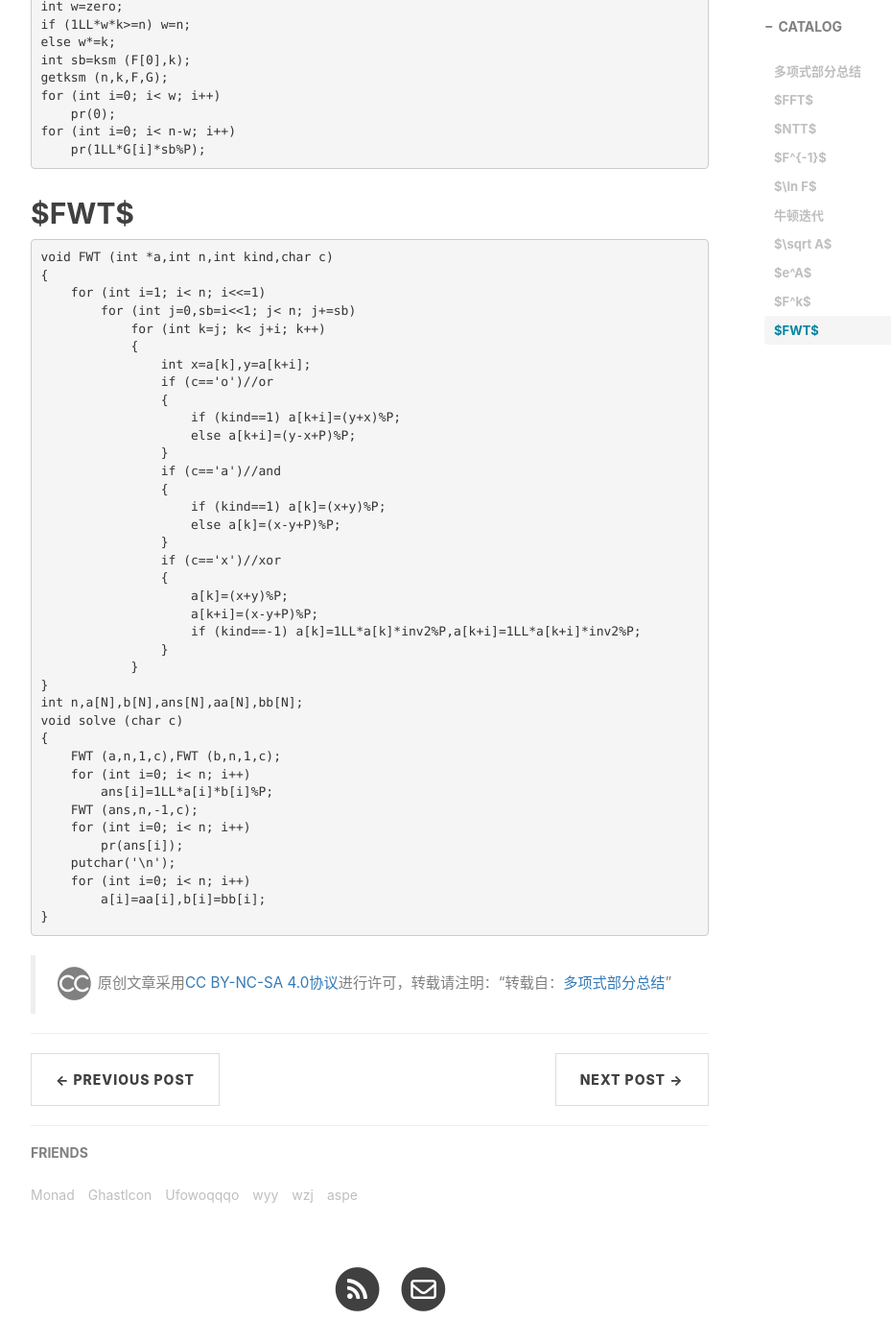
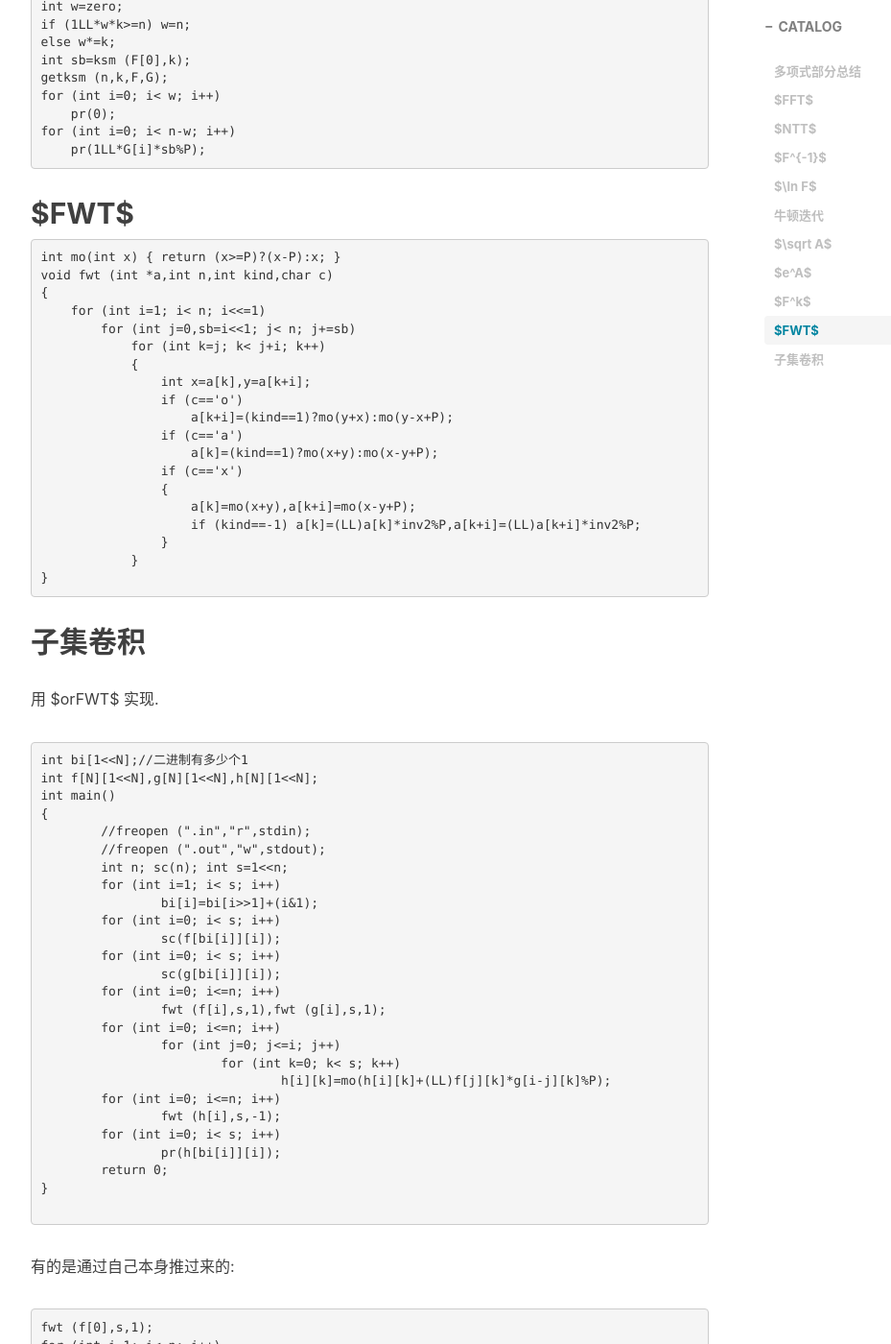
Before and after one commit to zhengyucheng/zhengyucheng.github.io, a Jekyll site: the page built from _posts/2019-04-15-多项式部分总结.md, in a window 1280 px wide and 1400 px high, scrolled down 7368 px. Shown: the whole window at 96% size, without its empty margins (233-1162 px from the left). Built offline with Jekyll 4.4.1, drawn with Linux system fonts in a browser that asks for light colours; nearby versions of some CDN libraries; formulas are drawn with MathJax 3; a script that is not in the unit is left out; comment, search, counter and statistics services are not loaded; some of the changed text lies outside the part shown.

Commit message:
Update 2019-04-15-多项式部分总结.md

````diff
--- a/_posts/2019-04-15-多项式部分总结.md
+++ b/_posts/2019-04-15-多项式部分总结.md
@@ -210,13 +210,16 @@ void getln (int n,int *F,int *G)
 
 将 $F(G)$ 在 $H$ 处展开:
 
+
 $$
 F(G)=F(H)+F^{'}(H)(G-H)+\frac{F^{''}(H)}{2}(G-H)^2+...
 $$
 
+
  $\because G与H的前\lceil \frac{n}{2} \rceil项相等$
 
  $\therefore (G-H)^i\equiv 0 \pmod {x^n},i>=2$
+
 
 $$
 \therefore F(G)\equiv F(H)+F^{'}(H)(G-H) \pmod{x^n}
@@ -367,42 +370,71 @@ for (int i=0; i< n-w; i++)
 ## $FWT$
 
 ```
-void FWT (int *a,int n,int kind,char c)
+int mo(int x) { return (x>=P)?(x-P):x; }
+void fwt (int *a,int n,int kind,char c)
 {
     for (int i=1; i< n; i<<=1)
         for (int j=0,sb=i<<1; j< n; j+=sb)
             for (int k=j; k< j+i; k++)
             {
                 int x=a[k],y=a[k+i];
-                if (c=='o')//or
+                if (c=='o')
+                    a[k+i]=(kind==1)?mo(y+x):mo(y-x+P);
+                if (c=='a')
+                    a[k]=(kind==1)?mo(x+y):mo(x-y+P);
+                if (c=='x')
                 {
-                    if (kind==1) a[k+i]=(y+x)%P;
-                    else a[k+i]=(y-x+P)%P;
-                }
-                if (c=='a')//and
-                {
-                    if (kind==1) a[k]=(x+y)%P;
-                    else a[k]=(x-y+P)%P;
-                }
-                if (c=='x')//xor
-                {
-                    a[k]=(x+y)%P;
-                    a[k+i]=(x-y+P)%P;
-                    if (kind==-1) a[k]=1LL*a[k]*inv2%P,a[k+i]=1LL*a[k+i]*inv2%P;
+                    a[k]=mo(x+y),a[k+i]=mo(x-y+P);
+                    if (kind==-1) a[k]=(LL)a[k]*inv2%P,a[k+i]=(LL)a[k+i]*inv2%P;
                 }
             }
 }
-int n,a[N],b[N],ans[N],aa[N],bb[N];
-void solve (char c)
+```
+
+## 子集卷积
+
+用 $orFWT$ 实现.
+
+```
+int bi[1<<N];//二进制有多少个1
+int f[N][1<<N],g[N][1<<N],h[N][1<<N];
+int main()
 {
-    FWT (a,n,1,c),FWT (b,n,1,c);
-    for (int i=0; i< n; i++)
-        ans[i]=1LL*a[i]*b[i]%P;
-    FWT (ans,n,-1,c);
-    for (int i=0; i< n; i++)
-        pr(ans[i]);
-    putchar('\n');
-    for (int i=0; i< n; i++)
-        a[i]=aa[i],b[i]=bb[i];
+	//freopen (".in","r",stdin);
+	//freopen (".out","w",stdout);
+	int n; sc(n); int s=1<<n;
+	for (int i=1; i< s; i++)
+		bi[i]=bi[i>>1]+(i&1);
+	for (int i=0; i< s; i++)
+		sc(f[bi[i]][i]);
+	for (int i=0; i< s; i++)
+		sc(g[bi[i]][i]);
+	for (int i=0; i<=n; i++)
+		fwt (f[i],s,1),fwt (g[i],s,1);
+	for (int i=0; i<=n; i++)
+		for (int j=0; j<=i; j++)
+			for (int k=0; k< s; k++)
+				h[i][k]=mo(h[i][k]+(LL)f[j][k]*g[i-j][k]%P);
+	for (int i=0; i<=n; i++)
+		fwt (h[i],s,-1);
+	for (int i=0; i< s; i++)
+		pr(h[bi[i]][i]);
+	return 0;
+}
+
+```
+
+有的是通过自己本身推过来的:
+
+```
+fwt (f[0],s,1);
+for (int i=1; i<=n; i++)
+{
+    for (int j=0; j< i; j++)//不能等于
+        for (int k=0; k< s; k++)
+            f[i][s]=mo(f[i][s]+(LL)f[j][s]*g[i-j][s]%P);
+    fwt (f[i],s,-1);
+    //得到二进制位有i个1的答案
+    fwt (f[i],s,1);
 }
 ```
````
